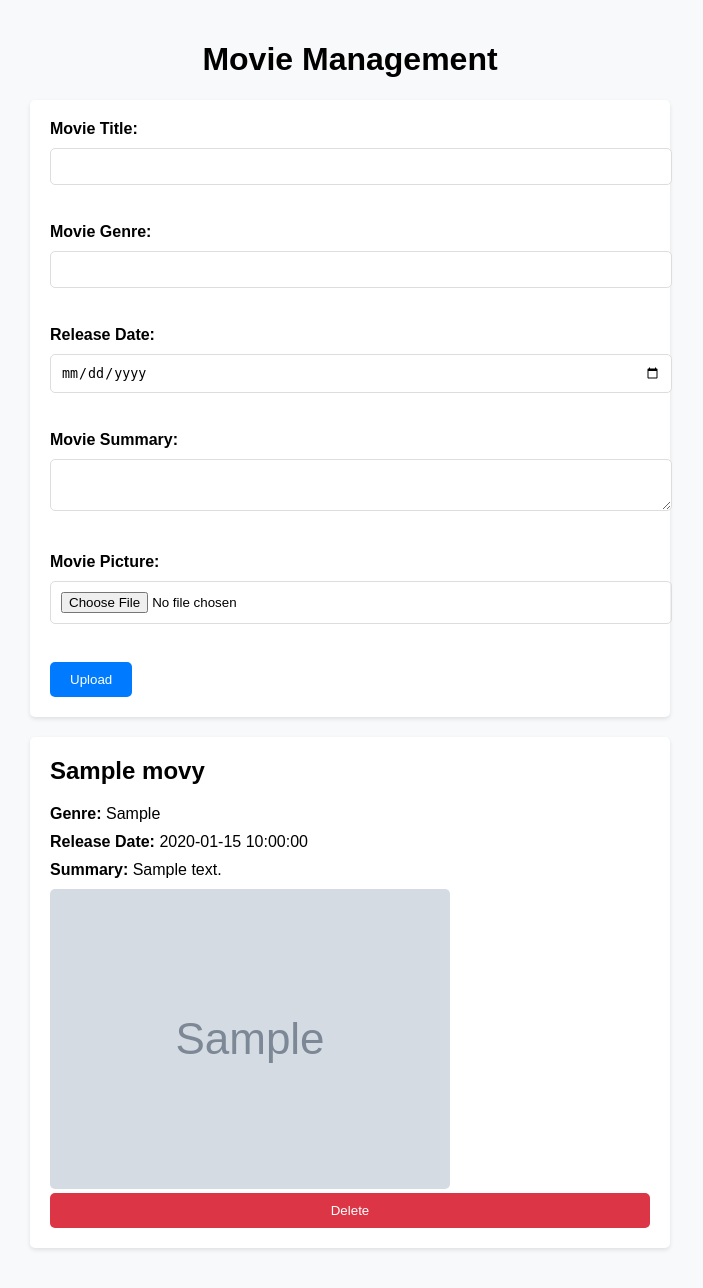
After one commit to KurtSchwimmbacher/DV200T3PHPProject, a PHP site: page /movieUploads.php in a window 1280 px wide. The commit adds this page. Shown: the whole page, without its empty margins (290-993 px from the left). Run offline with PHP 8.4, Linux system fonts and the light colour scheme; tables that the repository leaves empty or names only in its code hold one stand-in row (values such as "Sample post"); grey boxes marked "Sample" are stand-in pictures.

Commit message:
take class given form and adapt to project
take movieUploads.php file given in class and begin to adapt it to createPost.php in order to suit project specs

```diff
--- a/pages/index.php
+++ b/pages/index.php
@@ -18,7 +18,7 @@ if (!isset($_SESSION['username'])) {
 <main class="main-content">
     <h2>Welcome, <?php echo htmlspecialchars($_SESSION['username']); ?>!</h2>
     <p>This is the home page.</p>
-    <a href="../functionality/logout.php">Logout</a>
+
 </main>
 
 <?php include '../includes/footer.php'; ?>
--- a/pages/login.php
+++ b/pages/login.php
@@ -29,6 +29,8 @@ if ($_SERVER["REQUEST_METHOD"] == "POST") {
 
         // Verify the password
         if (password_verify($password, $user['password'])) {
+            // Store user information in the session
+            $_SESSION['userID'] = $user['id'];
             $_SESSION['username'] = $user['username'];
             // Redirect to home page
             header("Location: index.php");
--- /dev/null
+++ b/pages/movieUploads.php
@@ -0,0 +1,208 @@
+<?php
+$servername = "localhost";
+$username = "root"; // replace with your MySQL username
+$password = ""; // replace with your MySQL password
+$dbname = "movie_db";
+
+// Create connection
+$conn = new mysqli($servername, $username, $password, $dbname);
+
+// Check connection
+if ($conn->connect_error) {
+    die("Connection failed: " . $conn->connect_error);
+}
+
+// Handle form submission and movie upload
+if ($_SERVER['REQUEST_METHOD'] == 'POST' && isset($_POST['submit'])) {
+    $title = $_POST['title'];
+    $genre = $_POST['genre'];
+    $release_date = $_POST['release_date'];
+    $summary = $_POST['summary'];
+
+ // Handle file upload
+ $target_dir = "../uploads/";
+ $target_file = $target_dir . basename($_FILES["picture"]["name"]);
+ if (move_uploaded_file($_FILES["picture"]["tmp_name"], $target_file)) {
+     // Prepare an SQL statement for insertion
+     $stmt = $conn->prepare("INSERT INTO movies (title, genre, release_date, summary, picture) VALUES (?, ?, ?, ?, ?)");
+     $stmt->bind_param("sssss", $title, $genre, $release_date, $summary, $target_file);
+
+     // Execute the statement
+     if ($stmt->execute()) {
+         echo "<script>alert('New movie uploaded successfully');</script>";
+     } else {
+         echo "Error: " . $stmt->error;
+     }
+
+     // Close the statement
+     $stmt->close();
+ } else {
+     echo "Sorry, there was an error uploading your file.";
+ }
+}
+
+// Handle movie deletion
+if (isset($_GET['delete_id'])) {
+    $delete_id = $_GET['delete_id'];
+    $sql = "DELETE FROM movies WHERE id=$delete_id";
+    if ($conn->query($sql) === TRUE) {
+        echo "<script>alert('Movie deleted successfully');</script>";
+    } else {
+        echo "Error deleting record: " . $conn->error;
+    }
+}
+
+// Fetch all movies
+$sql = "SELECT id, title, genre, release_date, summary, picture FROM movies";
+$result = $conn->query($sql);
+?>
+
+<!DOCTYPE html>
+<html lang="en">
+<head>
+    <meta charset="UTF-8">
+    <meta name="viewport" content="width=device-width, initial-scale=1.0">
+    <title>Movie Management</title>
+    <style>
+        body {
+            font-family: Arial, sans-serif;
+            background-color: #f8f9fa;
+            margin: 0;
+            padding: 20px;
+        }
+        h1 {
+            text-align: center;
+        }
+        form {
+            background: #fff;
+            border-radius: 5px;
+            box-shadow: 0 2px 4px rgba(0, 0, 0, 0.1);
+            margin: 20px auto;
+            max-width: 600px;
+            padding: 20px;
+        }
+        label {
+            display: block;
+            margin-bottom: 10px;
+            font-weight: bold;
+        }
+        input[type="text"],
+        input[type="date"],
+        textarea,
+        input[type="file"] {
+            width: 100%;
+            padding: 10px;
+            margin-bottom: 20px;
+            border: 1px solid #ddd;
+            border-radius: 5px;
+        }
+        input[type="submit"] {
+            background: #007bff;
+            border: none;
+            color: white;
+            cursor: pointer;
+            padding: 10px 20px;
+            text-align: center;
+            border-radius: 5px;
+            transition: background 0.3s ease;
+        }
+        input[type="submit"]:hover {
+            background: #0056b3;
+        }
+        .movie-card {
+            background: #fff;
+            border-radius: 5px;
+            box-shadow: 0 2px 4px rgba(0, 0, 0, 0.1);
+            margin: 20px auto;
+            max-width: 600px;
+            overflow: hidden;
+            padding: 20px;
+            text-align: left;
+        }
+        .movie-card img {
+            max-width: 100%;
+            height: auto;
+            border-radius: 5px;
+        }
+        .movie-card h2 {
+            margin-top: 0;
+        }
+        .movie-card p {
+            margin: 10px 0;
+        }
+        .delete-btn {
+            background: #dc3545;
+            border: none;
+            color: white;
+            cursor: pointer;
+            padding: 10px;
+            text-align: center;
+            width: 100%;
+            border-radius: 5px;
+            transition: background 0.3s ease;
+        }
+        .delete-btn:hover {
+            background: #c82333;
+        }
+    </style>
+    <script>
+        function confirmDelete(id) {
+            if (confirm('Are you sure you want to delete this movie?')) {
+                var xhr = new XMLHttpRequest();
+                xhr.open('GET', 'deleteMovie.php?id=' + id, true);
+                xhr.onload = function () {
+                    if (xhr.status === 200) {
+                        alert('Movie deleted successfully');
+                        location.reload(); // Reload the page to reflect changes
+                    } else {
+                        alert('Error deleting movie');
+                    }
+                };
+                xhr.send();
+                }
+        }
+    </script>
+</head>
+<body>
+    <h1>Movie Management</h1>
+
+    <!-- Movie Upload Form -->
+    <form action="movieUploads.php" method="post" enctype="multipart/form-data">
+        <label for="title">Movie Title:</label>
+        <input type="text" id="title" name="title" required><br><br>
+
+        <label for="genre">Movie Genre:</label>
+        <input type="text" id="genre" name="genre" required><br><br>
+
+        <label for="release_date">Release Date:</label>
+        <input type="date" id="release_date" name="release_date" required><br><br>
+
+        <label for="summary">Movie Summary:</label>
+        <textarea id="summary" name="summary" required></textarea><br><br>
+
+        <label for="picture">Movie Picture:</label>
+        <input type="file" id="picture" name="picture" required><br><br>
+
+        <input type="submit" name="submit" value="Upload">
+    </form>
+
+    <!-- Movie List -->
+    <?php
+    if ($result->num_rows > 0) {
+        while($row = $result->fetch_assoc()) {
+            echo "<div class='movie-card'>";
+            echo "<h2>" . $row["title"] . "</h2>";
+            echo "<p><strong>Genre:</strong> " . $row["genre"] . "</p>";
+            echo "<p><strong>Release Date:</strong> " . $row["release_date"] . "</p>";
+            echo "<p><strong>Summary:</strong> " . $row["summary"] . "</p>";
+            echo "<img src='" . $row["picture"] . "' alt='" . $row["title"] . "'><br>";
+            echo "<button class='delete-btn' onclick='confirmDelete(" . $row["id"] . ")'>Delete</button>";
+            echo "</div>";
+        }
+    } else {
+        echo "No movies found.";
+    }
+    $conn->close();
+    ?>
+</body>
+</html>
```
Also changed, not shown: css/createPost.css (added, +10 -0 lines), includes/sidebar.php (+4 -4 lines), pages/createPost.php (added, +97 -0 lines), uploads/Arrival Poster.png (added), uploads/Whiplash Poster.png (added).
